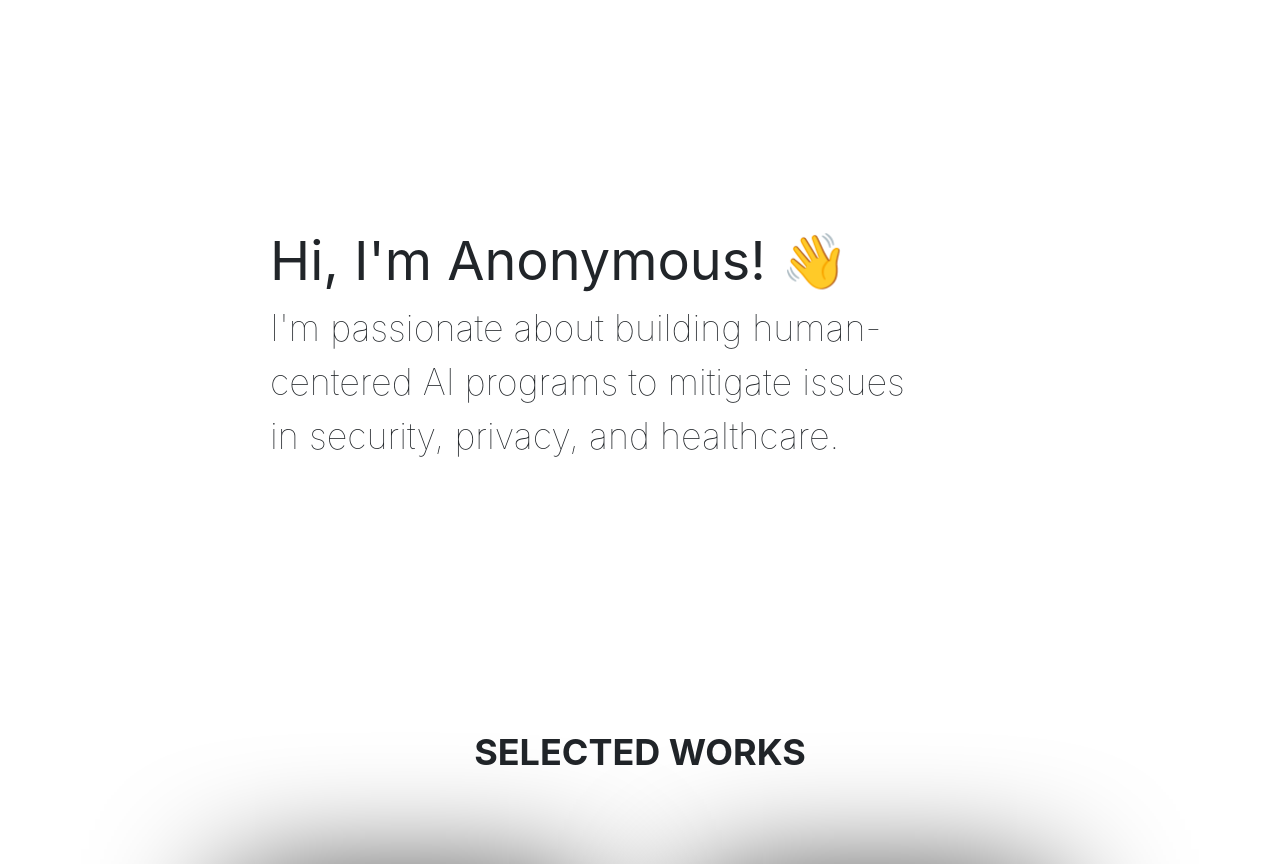
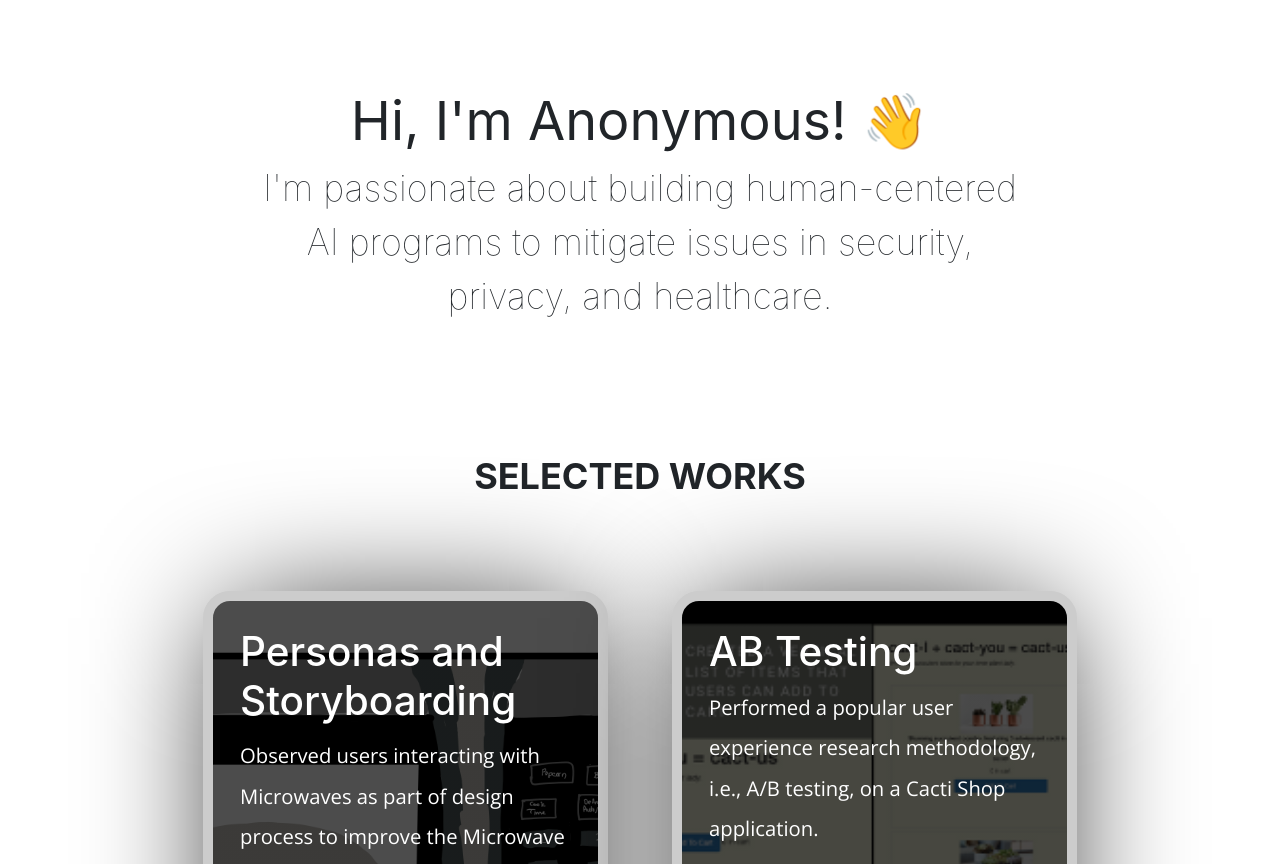
Before and after one commit to KoyenaPal/portfolio, a PHP site: page / in a window 1280 px wide. Shown: the part 79-943 px from the top of the page. Run offline with PHP 8.4, Linux system fonts and the light colour scheme; some libraries are stand-ins or nearby versions.

Commit message:
Changed the index intro a bit

```diff
--- a/assets/css/index.css
+++ b/assets/css/index.css
@@ -24,11 +24,12 @@ body {
 }
 
 #intro-index {
-  /* font-size: 2em; */
-  display: flex;
-  padding: 10em 15em;
-  justify-content: center;
-  font-weight: normal;
+  width: 60%;
+  padding-top: 40px;
+  margin-left: 20%;
+  margin-right: 20%;
+  margin-bottom: 60px;
+  text-align: center;
 }
 
 .navbar {
@@ -225,11 +226,15 @@ body {
     text-align: center;
   }
 
+  @media screen and (max-width: 500px) {
+    #intro-index {
+        width: 90%;
+        margin-left: 5%;
+        margin-right:5%;
+    }
+  }
+
   @media screen and (max-width: 450px) {
-    #intro-index {
-      display: block;
-      text-align: center;
-    }
     .info {
       display: block;
       text-align: center;
--- a/index.html
+++ b/index.html
@@ -32,8 +32,7 @@
           <div id="intro-index">
             <p><a style="font-size: 3em;">Hi, I'm Anonymous! 👋 </a><br />
               <a style="font-size: 2em; font-weight: lighter;">I'm passionate about building human-centered AI programs to
-                mitigate issues <br />
-                in security, privacy, and healthcare.</a></p>
+                mitigate issues in security, privacy, and healthcare.</a></p>
           </div>
         </section>
         <section class="info">
```
